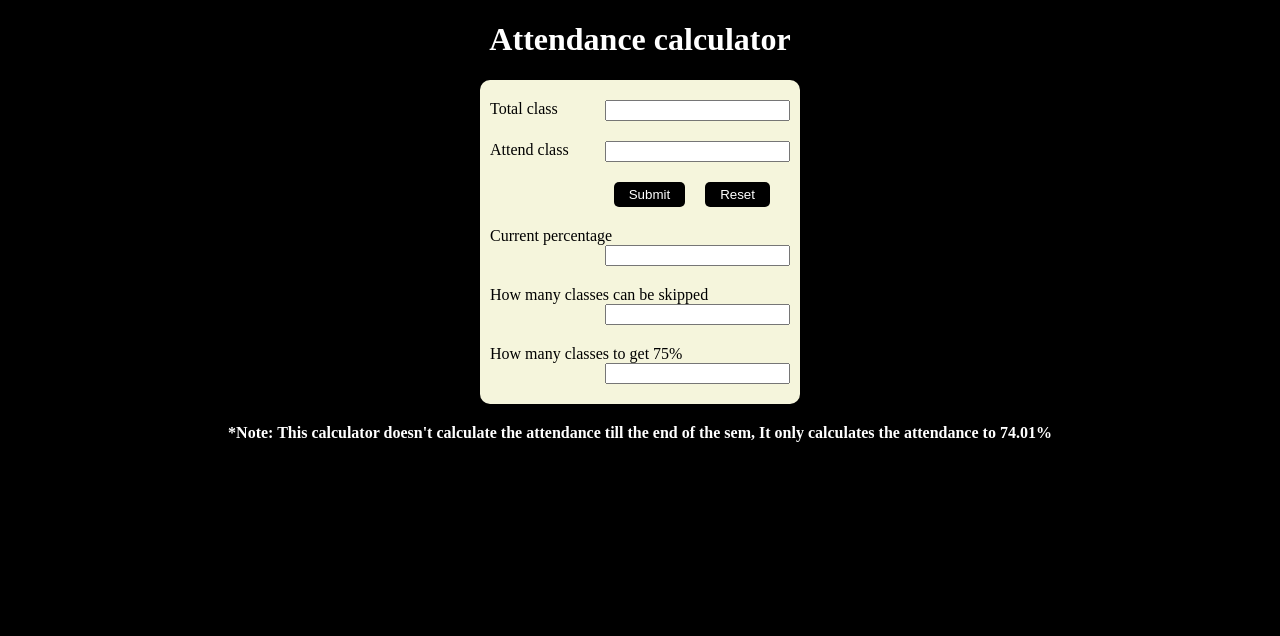
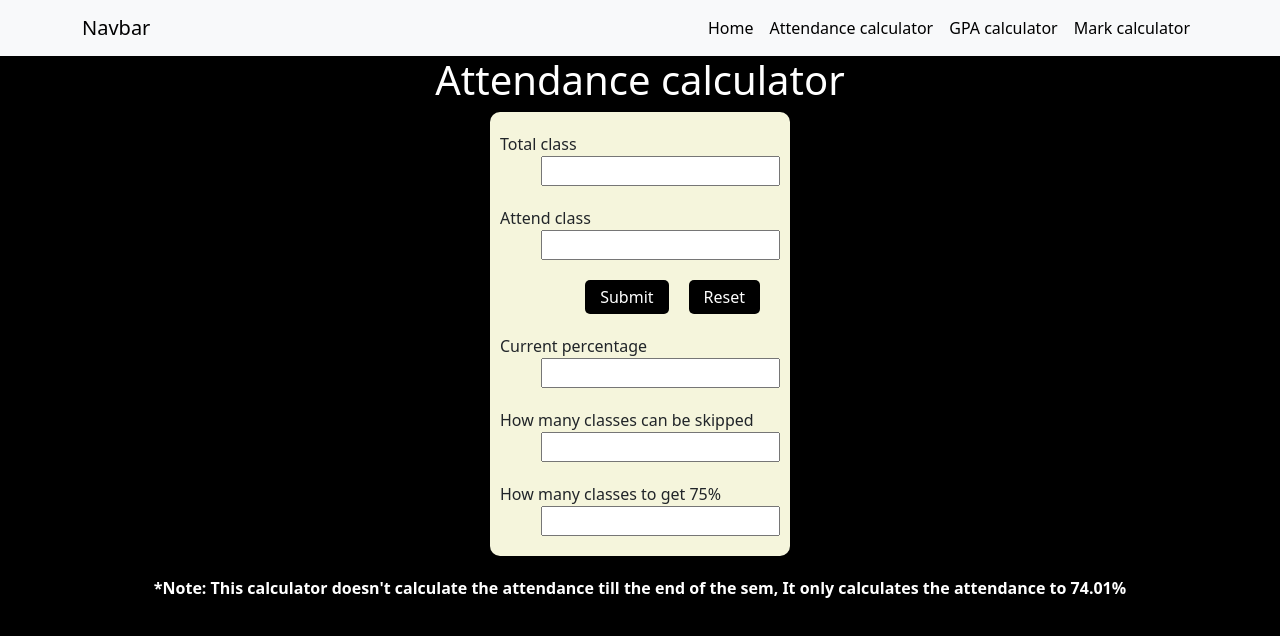
Before and after one commit to keerthivasa03/mark-cal, a plain HTML site: page index.html in a window 1280 px wide. Drawn offline with nearby package versions, Linux system fonts and the light colour scheme.

Commit message:
change 2

```diff
--- a/index.html
+++ b/index.html
@@ -5,6 +5,8 @@
     <meta charset="UTF-8">
     <meta name="viewport" content="width=device-width, initial-scale=1.0">
     <title>Attendance calculator</title>
+    <link href="https://cdn.jsdelivr.net/npm/bootstrap@5.3.2/dist/css/bootstrap.min.css" rel="stylesheet"
+        integrity="sha384-T3c6CoIi6uLrA9TneNEoa7RxnatzjcDSCmG1MXxSR1GAsXEV/Dwwykc2MPK8M2HN" crossorigin="anonymous">
     <style>
         body {
             margin: 0;
@@ -71,6 +73,34 @@
 </head>
 
 <body>
+    <nav class="navbar navbar-expand-lg bg-body-tertiary">
+        <div class="container">
+            <a class="navbar-brand" href="#">Navbar</a>
+            <button class="navbar-toggler" type="button" data-bs-toggle="collapse"
+                data-bs-target="#navbarSupportedContent" aria-controls="navbarSupportedContent" aria-expanded="false"
+                aria-label="Toggle navigation">
+                <span class="navbar-toggler-icon"></span>
+            </button>
+            <div class="collapse navbar-collapse" id="navbarSupportedContent">
+                <ul class="navbar-nav ms-auto mb-2 mb-lg-0">
+                    <li class="nav-item">
+                        <a class="nav-link active" aria-current="page" href="#">Home</a>
+                    </li>
+                    <li class="nav-item">
+                        <a class="nav-link active" aria-current="page" href="#">Attendance calculator</a>
+                    </li>
+                    <li class="nav-item">
+                        <a class="nav-link active" aria-current="page" href="./markcal.html">GPA calculator</a>
+                    </li>
+                    <li class="nav-item">
+                        <a class="nav-link active" aria-current="page" href="#">Mark calculator</a>
+                    </li>
+                </ul>
+
+            </div>
+        </div>
+    </nav>
+    <div class="container">
         <form name="form" onsubmit="return calculateAttendance()">
             <div class="maincon">
                 <h1>Attendance calculator</h1>
@@ -100,12 +130,16 @@
                         <input type="number" name="get">
                     </div>
                 </div>
-            <b>*Note: This calculator doesn't calculate the attendance till the end of the sem, It only calculates the
+                <b>*Note: This calculator doesn't calculate the attendance till the end of the sem, It only calculates
+                    the
                     attendance to 74.01%</b>
 
             </div>
         </form>
-
+    </div>
+    <script src="https://cdn.jsdelivr.net/npm/bootstrap@5.3.2/dist/js/bootstrap.bundle.min.js"
+        integrity="sha384-C6RzsynM9kWDrMNeT87bh95OGNyZPhcTNXj1NW7RuBCsyN/o0jlpcV8Qyq46cDfL"
+        crossorigin="anonymous"></script>
     <script>
         function calculateAttendance() {
             let tolclass = parseFloat(document.form.tolclass.value);
```
Lines whose indentation alone changed are shown as unchanged.
